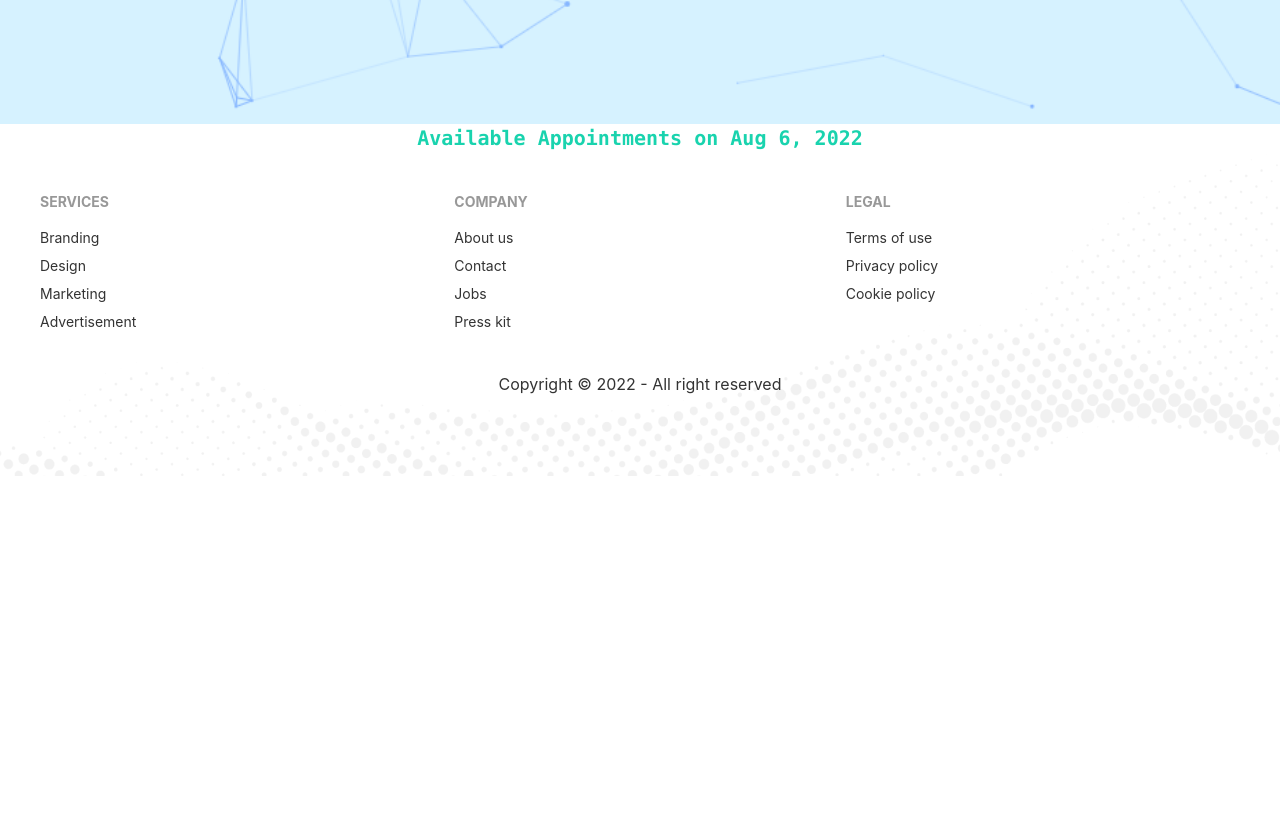
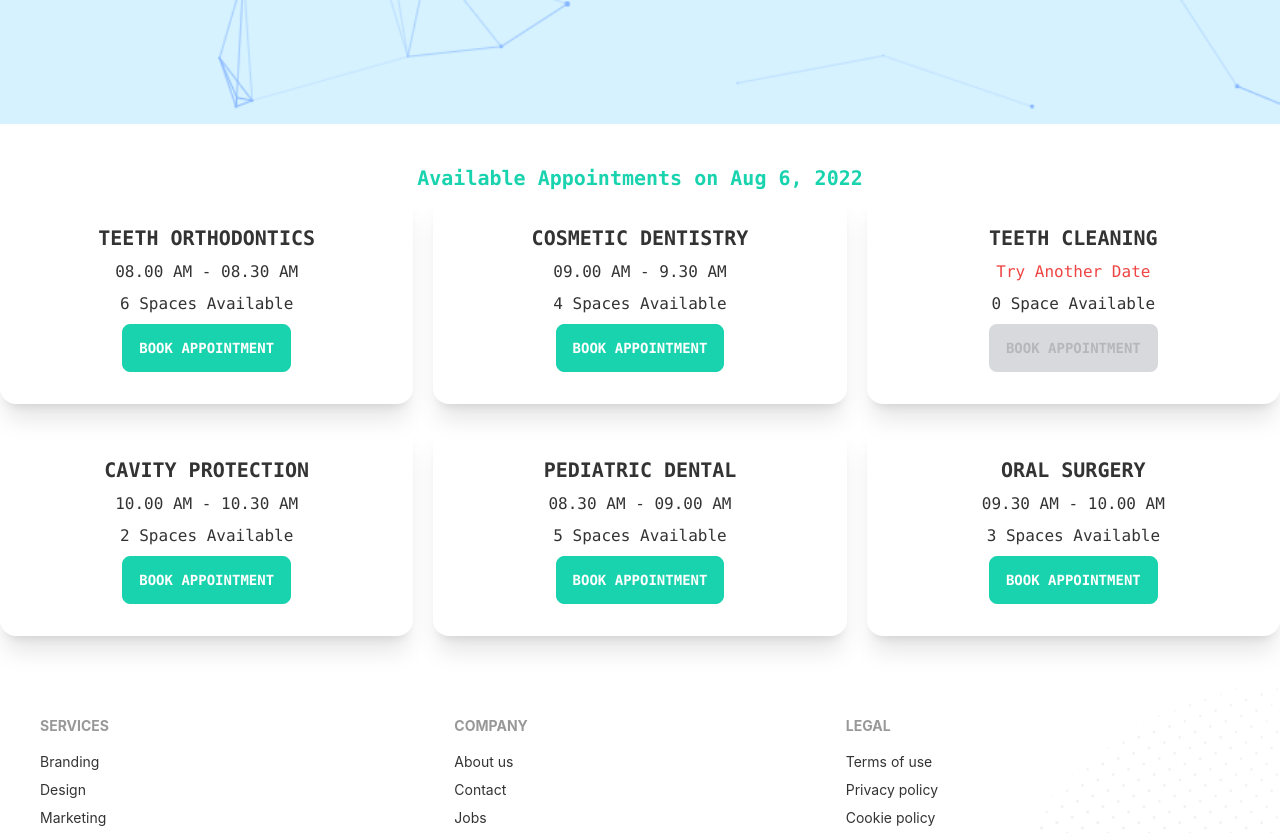
Before and after one commit to Reduwan-Nyx/Doctor-Portal-Client, a React (Create React App) app: page /appointment in a window 1280 px wide. Shown: the part 740-1573 px from the top of the page. Before the commit the page ends 1216 px from the top, so only its background shows below. Built offline with nearby package versions, Linux system fonts and the light colour scheme; no server answers.

Commit message:
service started

```diff
--- a/src/Pages/Appointment/AvailableAppointment.js
+++ b/src/Pages/Appointment/AvailableAppointment.js
@@ -1,21 +1,25 @@
 import { format } from 'date-fns';
 import React, { useEffect, useState } from 'react';
+import Service from './Service';
 
 const AvailableAppointment = ({date}) => {
     const [services, setServices] = useState([])
 
     useEffect( ()=>{
-        fetch('services.json')
-        .then(res => res.json)
+        fetch('service.json')
+        .then(res => res.json())
         .then(data => setServices(data))
     },[])
     return (
-        <div>
+        <div className='my-10'>
            <h4 className='text-xl text-secondary font-bold font-mono text-center'> Available Appointments on {format(date, 'PP')}</h4>
 
-           <div>
+           <div className='grid grid-cols-1 md:grid-cols-2 lg:grid-cols-3 gap-5'>
                 {
-
+                   services.map(service => <Service
+                   key={service._id}
+                   service={service}
+                   ></Service>)
                 }
            </div>
         </div>
--- /dev/null
+++ b/src/Pages/Appointment/Service.js
@@ -0,0 +1,22 @@
+import React from "react";
+
+const Service = ({ service }) => {
+    const {name, slots} = service
+  return (
+    <div class="card lg:max-w-lg  shadow-xl ">
+      <div class="card-body text-center">
+        <h2 class="text-center uppercase font-bold text-xl font-mono">{name}</h2>
+        <p className="font-mono">{
+            slots.length > 0 ? <span>{slots[0]}</span>
+            : <span className="text-red-500">Try Another Date</span>
+            }</p>
+        <p className="font-mono">{slots.length} {slots.length > 1 ? 'Spaces' : 'Space'} Available</p>
+        <div class="card-actions justify-center">
+          <button disabled={slots.length === 0} class="btn btn-secondary text-white uppercase font-mono">Book Appointment</button>
+        </div>
+      </div>
+    </div>
+  );
+};
+
+export default Service;
```
